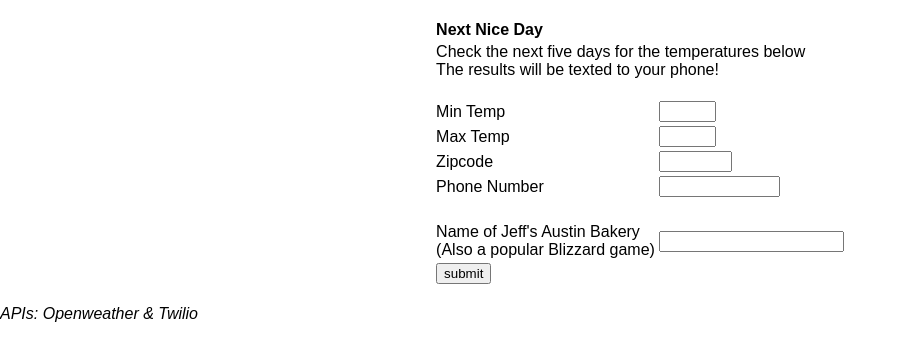
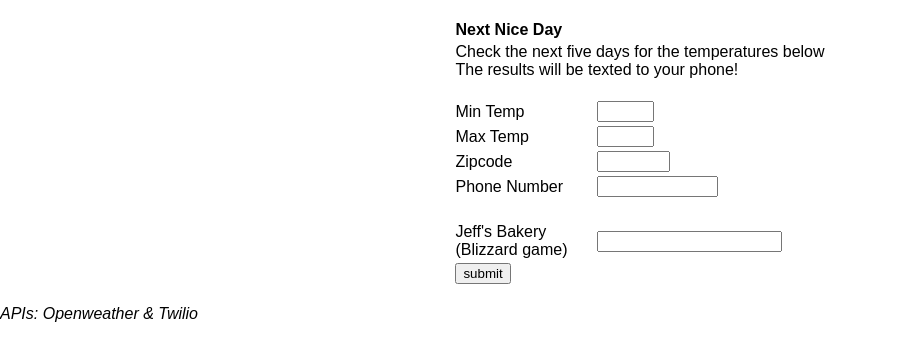
Before and after one commit to jeffdesouzadev/NextNiceDayPython, a Flask app: page / in a window 1280 px wide. Shown: the top 361 px of the page, without its empty margins (0-907 px from the left). Run offline with Flask 2, Linux system fonts and the light colour scheme.

Commit message:
index wording improved

```diff
--- a/templates/index.html
+++ b/templates/index.html
@@ -22,7 +22,7 @@
         <TR><TD>Zipcode</TD><TD><input type=text name=zipcode size=6></TD></TR>
         <TR><TD>Phone Number</TD><TD><input type=text name=phone_number size=12></TD></TR>
         <TR><TD>&nbsp;</TD></TR>
-        <TR><TD>Name of Jeff's Austin Bakery<BR>(Also a popular Blizzard game)</TD><TD><input type=password name=password size=20></TD></TR>
+        <TR><TD>Jeff's Bakery<BR>(Blizzard game)</TD><TD><input type=password name=password size=20></TD></TR>
         <TR><TD colspan=2><input type=submit name=submit value=submit></TD></TR>
     </table>
     </form>
```
